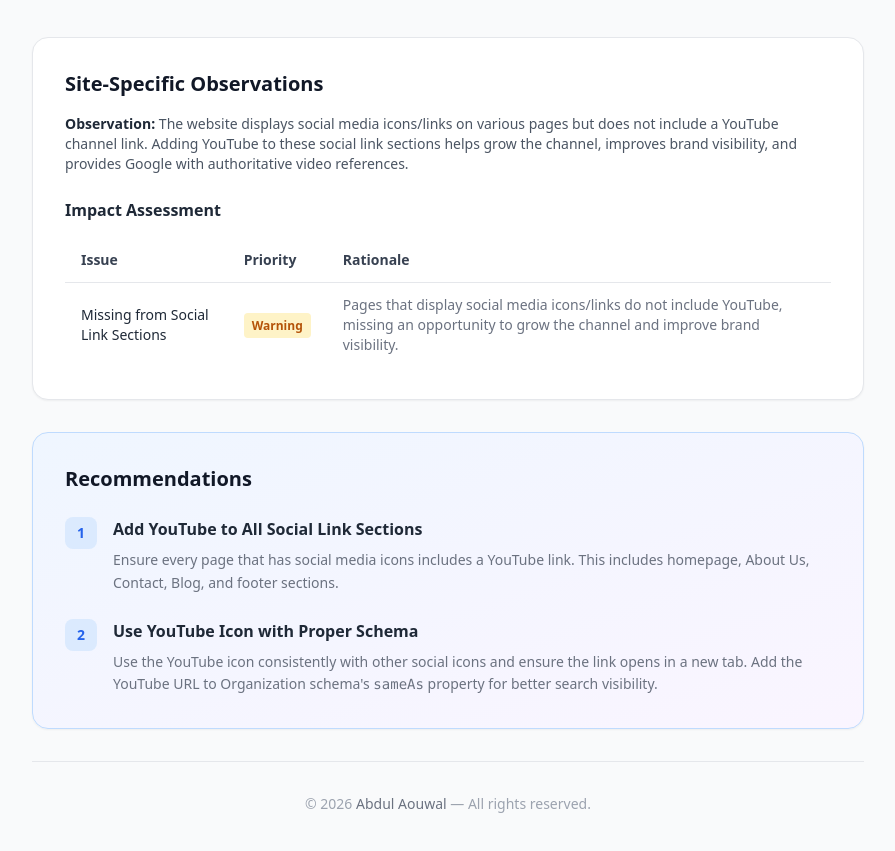
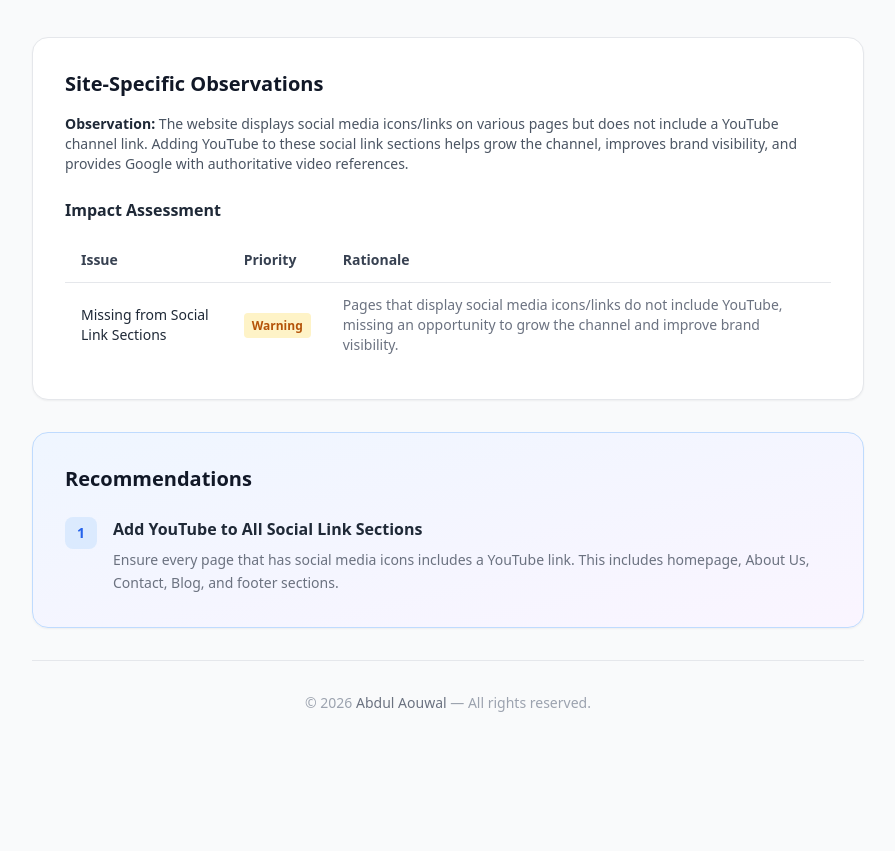
Before and after one commit to aouwalitshikkha/design-monk-repo, a plain HTML site: page report/youtube-links.html in a window 1280 px wide. Shown: the part 221-1072 px from the top of the page, without its empty margins (192-1087 px from the left). After the commit the page ends 998 px from the top, so only its background shows below. Drawn offline with nearby package versions, Linux system fonts and the light colour scheme.

Commit message:
Remove schema recommendation from YouTube links page

```diff
--- a/report/youtube-links.html
+++ b/report/youtube-links.html
@@ -62,14 +62,6 @@
             <p class="text-gray-500 text-sm leading-relaxed">Ensure every page that has social media icons includes a YouTube link. This includes homepage, About Us, Contact, Blog, and footer sections.</p>
           </div>
         </div>
-
-        <div class="flex gap-4">
-          <span class="w-8 h-8 bg-blue-100 text-blue-600 rounded-lg flex items-center justify-center font-bold text-sm flex-shrink-0">2</span>
-          <div>
-            <h3 class="font-bold text-gray-800 mb-2">Use YouTube Icon with Proper Schema</h3>
-            <p class="text-gray-500 text-sm leading-relaxed">Use the YouTube icon consistently with other social icons and ensure the link opens in a new tab. Add the YouTube URL to Organization schema's <code>sameAs</code> property for better search visibility.</p>
-          </div>
-        </div>
       </div>
     </div>
 
```
